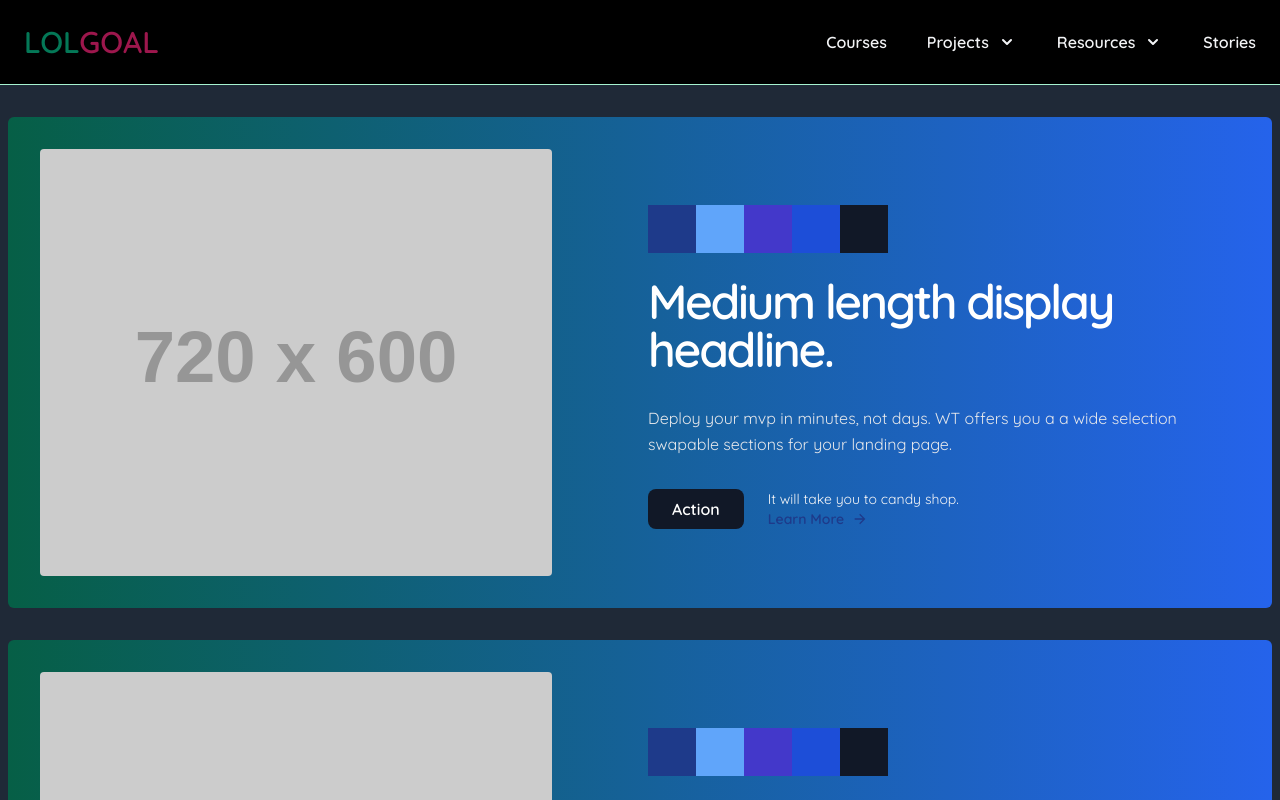
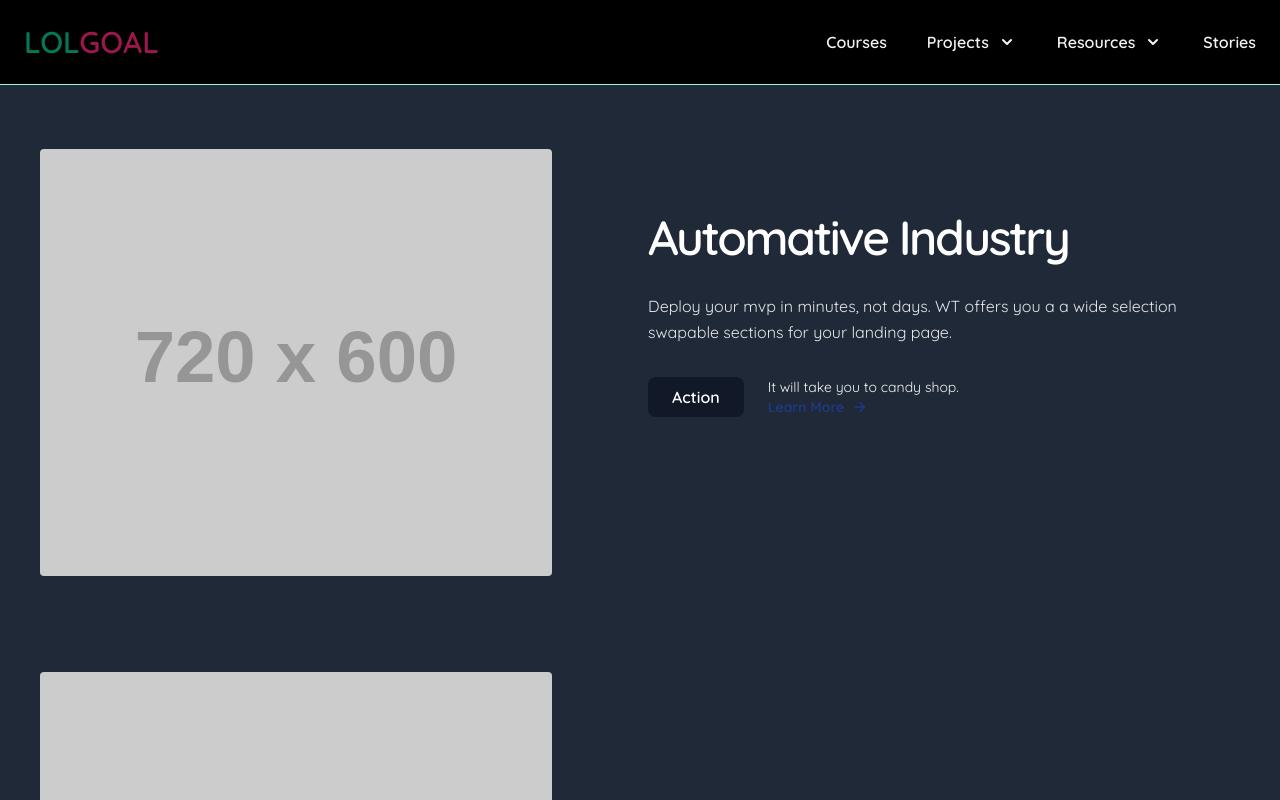
Before and after one commit to Variiiest/reactlolgoal, a React (Create React App) app: page /frontendsystems in a window 1280 px wide. Shown: the top 800 px of the page. Built offline with nearby package versions, Linux system fonts and the light colour scheme.

Commit message:
first commit

```diff
--- a/src/components/FrontendBanner.js
+++ b/src/components/FrontendBanner.js
@@ -2,10 +2,27 @@ import React, { Component } from 'react'
 
 export class FrontendBanner extends Component {
     render() {
+        let classone = 'container flex flex-col px-5 py-8 mt-8 mx-auto md:flex-row lg:px-8  rounded-md';
+        let classtwo = 'w-12 h-12 inline-flex items-center justify-center mb-4 flex-shrink-0';
+        let classthree = 'w-12 h-12 inline-flex items-center justify-center mb-4 flex-shrink-0';
+        let classfour = 'w-12 h-12 inline-flex items-center justify-center mb-4 flex-shrink-0';
+        let classfive = 'w-12 h-12 inline-flex items-center justify-center mb-4 flex-shrink-0';
+        let classsix = 'w-12 h-12 inline-flex items-center justify-center mb-4 flex-shrink-0';
+        if (this.props.isRed) {
+          classone += 'bg-gradient-to-r from-green-800 to-blue-600';
+          classtwo='bg-red-400';
+          classthree='bg-red-500';
+          classfour='bg-red-800';
+          classfive="bg-gray-200";
+          classsix="bg-black";
+        }
+
+
+
         return (
             <div>
                 <section className="text-gray-200 body-font px-2">
-                    <div className="container flex flex-col px-5 py-8 mt-8 mx-auto md:flex-row lg:px-8 bg-gradient-to-r from-green-800 to-blue-600 rounded-md">
+                    <div className={classone}>
                         <div className="w-full lg:w-5/6 lg:max-w-lg md:w-1/2">
                             <img className="object-cover object-center rounded" alt="hero" src="https://dummyimage.com/720x600/F3F4F7/8693ac" />
                         </div>
@@ -13,31 +30,31 @@ export class FrontendBanner extends Component {
                             <div className="py-2">
                                 <div className="grid text-center grid-cols-6">
                                     <div className="flex items-center justify-center ">
-                                        <div class="w-12 h-12 inline-flex items-center justify-center bg-blue-900 mb-4 flex-shrink-0">
+                                        <div className={classtwo}>
 
                                         </div>
 
                                     </div>
                                     <div className="flex items-center justify-center ">
-                                        <div class="w-12 h-12 inline-flex items-center justify-center bg-blue-400 text-indigo-500 mb-4 flex-shrink-0">
+                                        <div className={classthree}>
 
                                         </div>
 
                                     </div>
                                     <div className="flex items-center justify-center ">
-                                        <div class="w-12 h-12 inline-flex items-center justify-center bg-indigo-700 text-indigo-500 mb-4 flex-shrink-0">
+                                        <div className={classfour}>
 
                                         </div>
 
                                     </div>
                                     <div className="flex items-center justify-center ">
-                                        <div class="w-12 h-12 inline-flex items-center justify-center bg-blue-700 text-indigo-500 mb-4 flex-shrink-0">
+                                        <div className={classfive}>
 
                                         </div>
 
                                     </div>
                                     <div className="flex items-center justify-center ">
-                                        <div class="w-12 h-12 inline-flex items-center justify-center bg-gray-900 text-indigo-500 mb-4 flex-shrink-0">
+                                        <div className={classsix}>
 
                                         </div>
 
@@ -45,7 +62,7 @@ export class FrontendBanner extends Component {
                                 </div>
                             </div>
                             <h1 className="mb-8 text-2xl font-bold tracking-tighter text-left text-white lg:text-5xl title-font">
-                                Medium length display headline.</h1>
+                               {this.props.industry} Industry</h1>
                             <p className="mb-8 text-base leading-relaxed text-left text-gray-200 ">Deploy
                             your mvp in
               minutes, not days. WT offers you a a wide selection swapable sections for your landing page.</p>
--- a/src/components/Hero.js
+++ b/src/components/Hero.js
@@ -6,7 +6,7 @@ export class Hero extends Component {
   render() {
     return (
       <div>
-        <section className="text-gray-100 body-font bg-black bg3">
+        <section className="text-gray-100 body-font bg-gray-900 bg3">
           <div className="container flex sm:px-12 px-5 sm:py-24 py-12 md:flex-row flex-col items-center">
 
             <div className="sm:text-center lg:text-left">
--- a/src/components/Services.js
+++ b/src/components/Services.js
@@ -21,7 +21,7 @@ export class Services extends Component {
     </div>
     <div className="mt-10">
       <dl className="space-y-5 md:space-y-0 md:grid md:grid-cols-2 md:gap-x-8 md:gap-y-10">
-        <div className="relative  bg-gradient-to-r from-gray-800 to-gray-900 shadow-lg py-2 px-2 rounded-2xl">
+        <div className="relative  bg-gradient-to-r from-gray-600 to-gray-800 shadow-lg py-2 px-2 rounded-2xl">
           <dt>
             <div className="absolute flex items-center justify-center h-12 w-12 bg-gray-700 rounded-lg shadow-2xl text-white">
             <div className="absolute flex items-center justify-center h-4 w-4 bg-pink-800 shadow-2xl text-white">
@@ -34,7 +34,7 @@ export class Services extends Component {
             Lorem ipsum, dolor sit amet consectetur adipisicing elit. Maiores impedit perferendis suscipit eaque, iste dolor cupiditate blanditiis ratione.
           </dd>
         </div>
-        <div className="relative  bg-gradient-to-r from-gray-800 to-gray-900 shadow-lg py-2 px-2 rounded-2xl">
+        <div className="relative  bg-gradient-to-r from-gray-600 to-gray-800 shadow-lg py-2 px-2 rounded-2xl">
           <dt>
           <div className="absolute flex items-center justify-center h-12 w-12 bg-gray-700 rounded-lg shadow-2xl text-white">
             <div className="absolute flex items-center justify-center h-4 w-4 bg-pink-800 shadow-2xl text-white">
@@ -47,7 +47,7 @@ export class Services extends Component {
             Lorem ipsum, dolor sit amet consectetur adipisicing elit. Maiores impedit perferendis suscipit eaque, iste dolor cupiditate blanditiis ratione.
           </dd>
         </div>
-        <div className="relative  bg-gradient-to-r from-gray-800 to-gray-900 shadow-lg py-2 px-2 rounded-2xl">
+        <div className="relative  bg-gradient-to-r from-gray-600 to-gray-800 shadow-lg py-2 px-2 rounded-2xl">
           <dt>
           <div className="absolute flex items-center justify-center h-12 w-12 bg-gray-700 rounded-lg shadow-2xl text-white">
             <div className="absolute flex items-center justify-center h-4 w-4 bg-pink-800 shadow-2xl text-white">
@@ -60,7 +60,7 @@ export class Services extends Component {
             Lorem ipsum, dolor sit amet consectetur adipisicing elit. Maiores impedit perferendis suscipit eaque, iste dolor cupiditate blanditiis ratione.
           </dd>
         </div>
-        <div className="relative  bg-gradient-to-r from-gray-800 to-gray-900 shadow-lg py-2 px-2 rounded-2xl">
+        <div className="relative  bg-gradient-to-r from-gray-600 to-gray-800 shadow-lg py-2 px-2 rounded-2xl">
           <dt>
           <div className="absolute flex items-center justify-center h-12 w-12 bg-gray-700 rounded-lg shadow-2xl text-white">
             <div className="absolute flex items-center justify-center h-4 w-4 bg-pink-800 shadow-2xl text-white">
--- a/src/pages/Projects/FrontendProjects.js
+++ b/src/pages/Projects/FrontendProjects.js
@@ -5,7 +5,7 @@ export class FrontendProjects extends Component {
     render() {
         return (
             <div>
-                 <FrontendBanner/>
+                 <FrontendBanner industry="Automative" isRed='true'/>
                  <FrontendBanner/>
                  <FrontendBanner/>
             </div>
```
